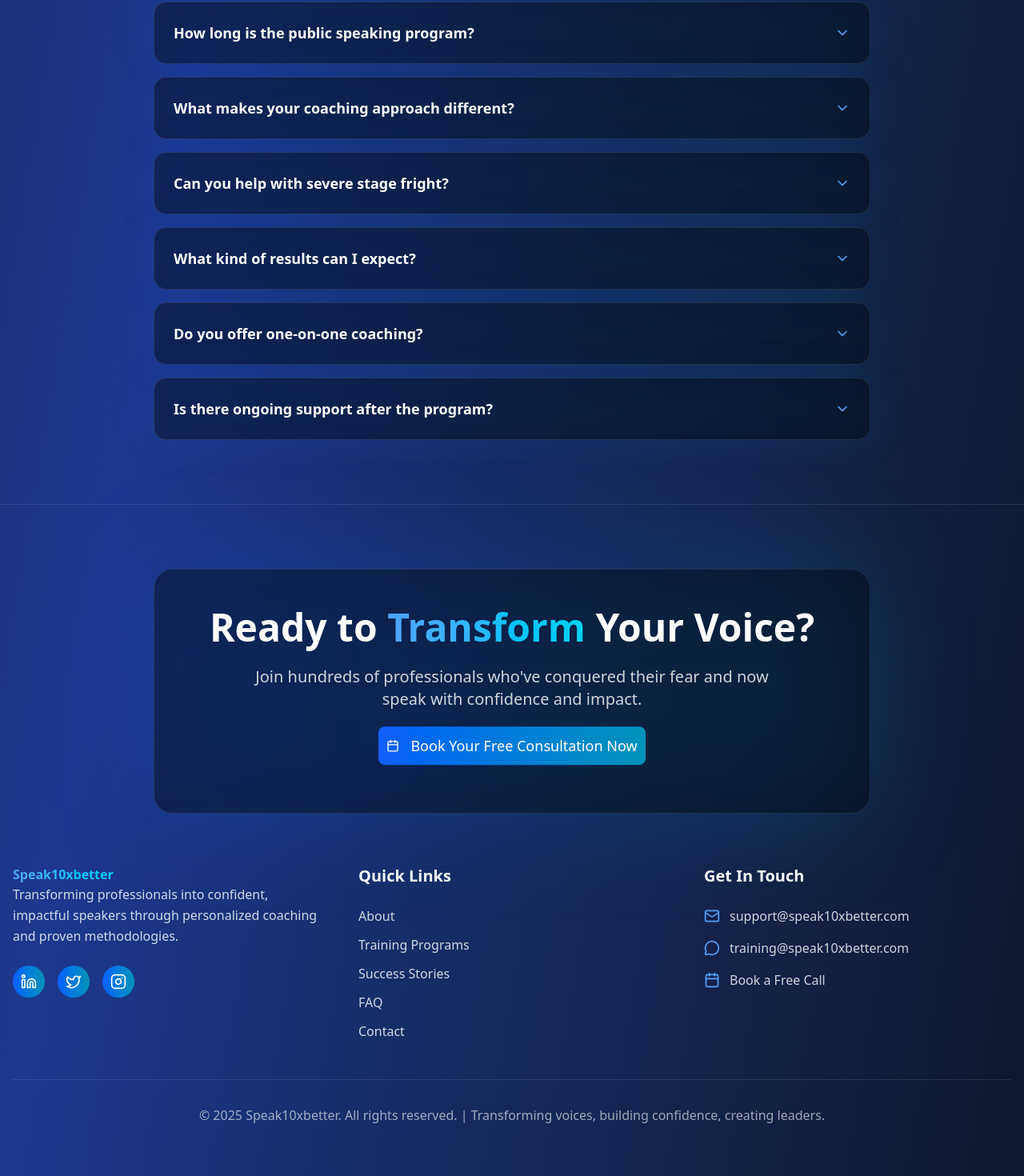
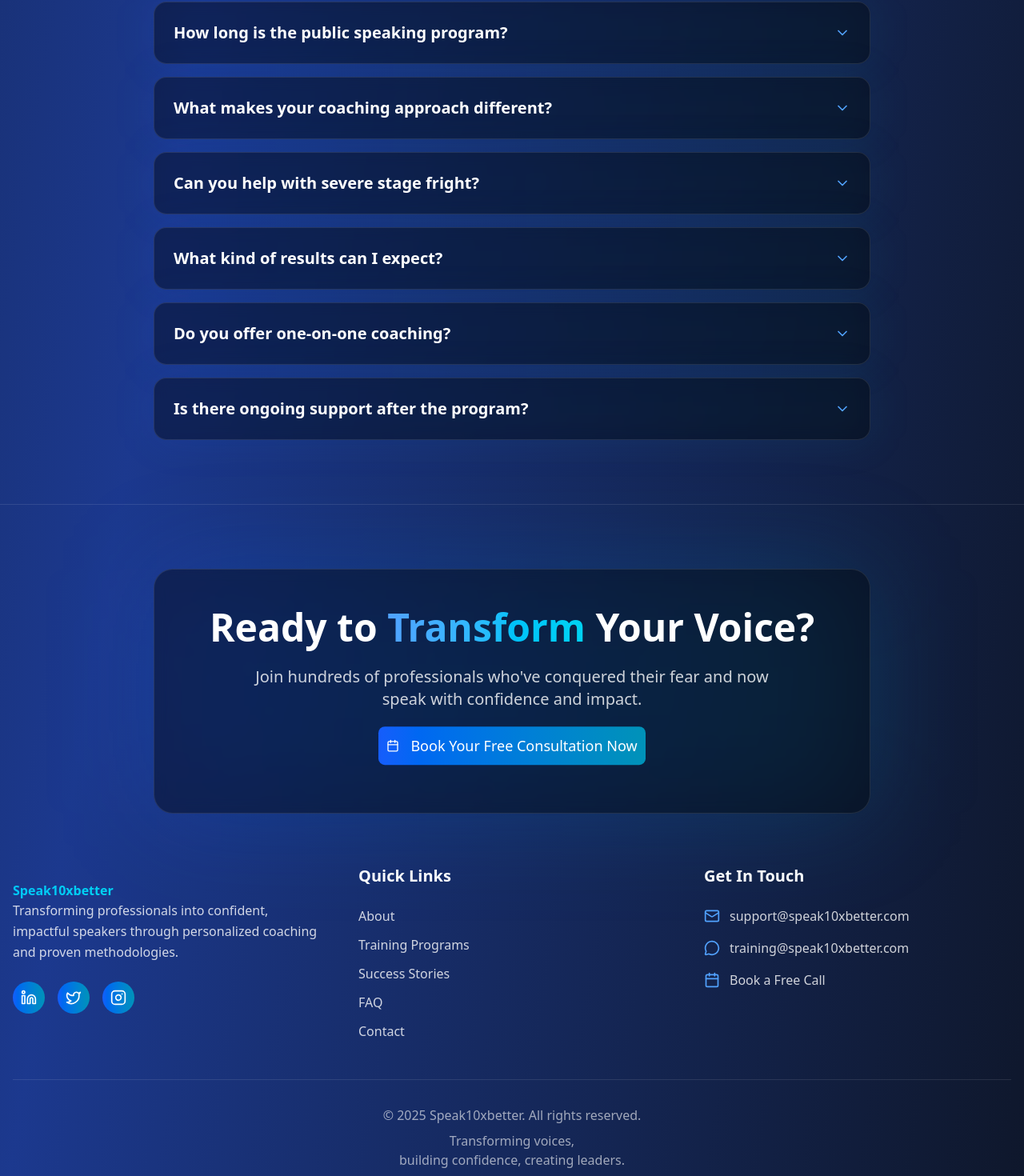
Before and after one commit to rdghostmann/Speak10xbetter, a Next.js app: page / in a window 1280 px wide. Shown: the part 6219-7689 px from the top of the page at 80% size. Built offline with nearby package versions, Linux system fonts and the light colour scheme.

Commit message:
added fixes II

```diff
--- a/components/FAQ/FAQ.jsx
+++ b/components/FAQ/FAQ.jsx
@@ -74,7 +74,7 @@ export default function FAQ() {
                   onClick={() => setOpenIndex(openIndex === index ? null : index)}
                   className="w-full p-6 text-left flex items-center justify-between hover:bg-white/5 transition-colors"
                 >
-                  <h3 className="text-lg font-semibold text-white pr-4">{faq.question}</h3>
+                  <h3 className="text-xl font-semibold text-white pr-4">{faq.question}</h3>
                   {openIndex === index ? (
                     <ChevronUp className="w-5 h-5 text-blue-400 flex-shrink-0" />
                   ) : (
--- a/components/Footer/Footer.jsx
+++ b/components/Footer/Footer.jsx
@@ -4,7 +4,7 @@ import { motion } from "framer-motion"
 import { useInView } from "framer-motion"
 import { useRef } from "react"
 import { Button } from "@/components/ui/button"
-import { Calendar, Mail, MessageCircle, Linkedin, Twitter, Instagram } from "lucide-react"
+import { Calendar, Mail, MessageCircle, Linkedin, Twitter, Instagram, Mic } from "lucide-react"
 import Link from "next/link"
 
 export default function Footer() {
@@ -58,8 +58,12 @@ export default function Footer() {
         >
           {/* Brand */}
           <div>
-            <span className="hidden sm:inline font-bold bg-gradient-to-r from-blue-400 to-cyan-400 bg-clip-text text-transparent mb-2">Speak10xbetter</span>
-
+            <span className="font-bold bg-gradient-to-r from-blue-400 to-cyan-400 bg-clip-text text-transparent mb-2">
+              {/* <span className="p-1 rounded-full bg-gradient-to-r from-blue-400 to-cyan-400 text-white"> */}
+                <Mic className="w-5 h-5" />
+              {/* </span> */}
+              Speak10xbetter
+            </span>
             <p className="text-white/80 mb-6 leading-relaxed">
               Transforming professionals into confident, impactful speakers through personalized coaching and proven
               methodologies.
@@ -145,12 +149,12 @@ export default function Footer() {
           initial={{ opacity: 0 }}
           animate={isInView ? { opacity: 1 } : { opacity: 0 }}
           transition={{ duration: 0.8, delay: 0.4 }}
-          className="pt-8 border-t border-white/10 text-center"
+          className="pt-8 border-t border-white/10 text-center space-y-2"
         >
           <p className="text-white/60">
-            © {new Date().getFullYear()} Speak10xbetter. All rights reserved. | Transforming voices, building
-            confidence, creating leaders.
+            © {new Date().getFullYear()} Speak10xbetter. All rights reserved.
           </p>
+          <p className="text-white/60">Transforming voices,<br className="hidden sm:inline" /> building confidence, creating leaders.</p>
         </motion.div>
       </div>
     </footer>
```
